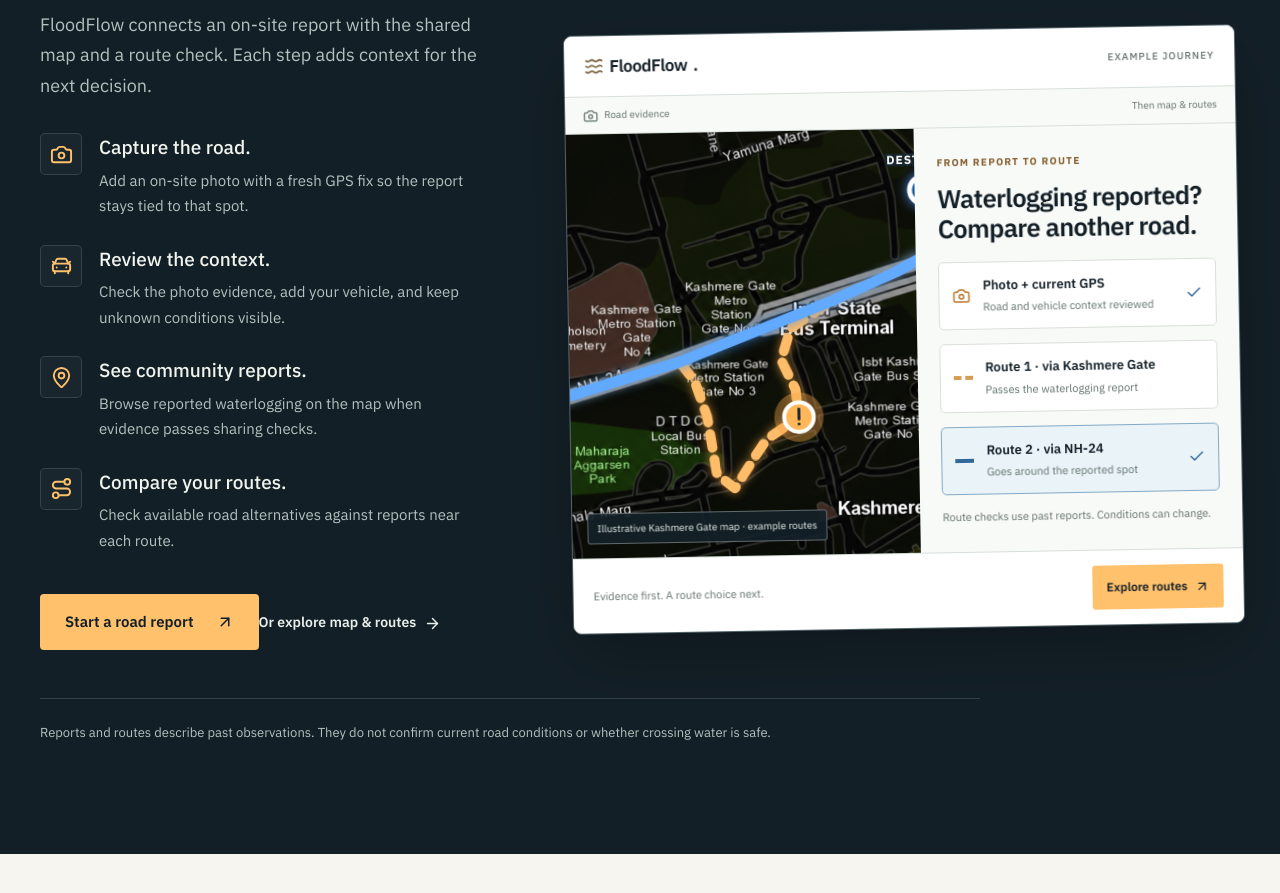
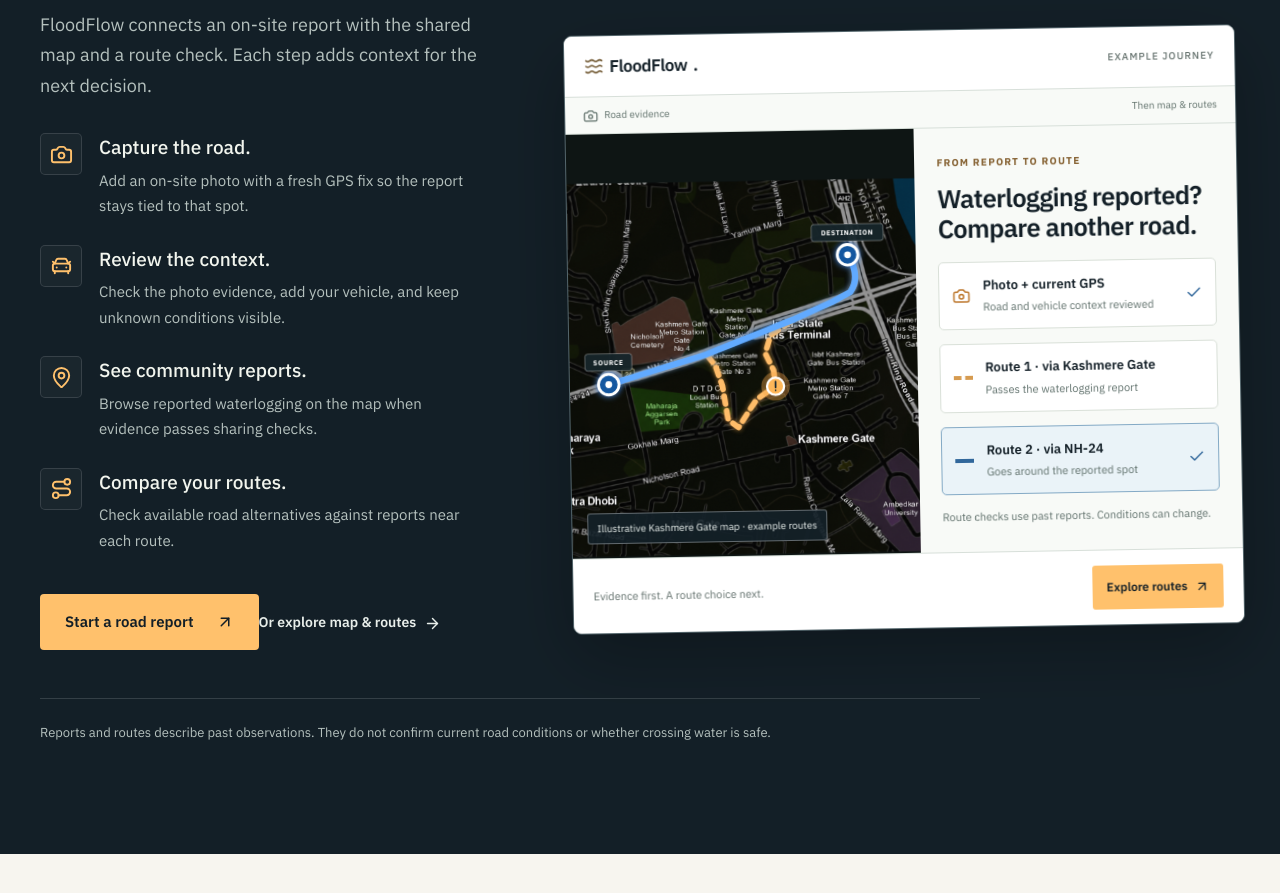
Before and after one commit to Nishannt-X/Amazon_Bharat_build_2, a Next.js app: page / in a window 1280 px wide. Shown: the part 2040-2933 px from the top of the page. Built offline with nearby package versions, Linux system fonts and the light colour scheme.

Commit message:
fix: keep example route endpoints visible

```diff
--- a/src/components/landing/LandingPage.module.css
+++ b/src/components/landing/LandingPage.module.css
@@ -1567,10 +1567,11 @@
 }
 
 .routeMap svg {
+  position: absolute;
+  inset: 0;
   display: block;
   width: 100%;
   height: 100%;
-  min-height: 340px;
 }
 
 .routeRiskPath { fill: none; stroke: #ffbc69; stroke-width: 10; stroke-linecap: round; stroke-linejoin: round; stroke-dasharray: 14 12; filter: drop-shadow(0 0 5px #f2a648aa); }
@@ -1579,7 +1580,8 @@
 .routeFloodHalo { fill: #f2a64866; }
 .routeFlood { fill: #ffb759; stroke: #fff; stroke-width: 4; }
 .routeFloodMark { fill: none; stroke: #182932; stroke-width: 3; stroke-linecap: round; }
-.mapEndpointLabels { fill: #fff; font-size: 12px; font-weight: 700; letter-spacing: 1px; paint-order: stroke; stroke: #17252b; stroke-width: 5; }
+.mapEndpointLabels { fill: #fff; font-size: 12px; font-weight: 700; letter-spacing: 1px; }
+.mapEndpointLabels rect { fill: #17252bf2; stroke: #ffffff90; stroke-width: 1; }
 
 .routeMapLabel {
   position: absolute;
@@ -1708,7 +1710,7 @@
   .signalItem:nth-of-type(n+2) { border-top: 1px solid #ffffff20; }
 
   .routeDemoBody { grid-template-columns: 1fr; }
-  .routeMap, .routeMap svg { min-height: 220px; max-height: 245px; }
+  .routeMap { min-height: 220px; max-height: 245px; }
   .routeChoices { padding: 20px 17px; }
   .routeChoices h3 { font-size: 22px; }
 
--- a/src/components/landing/LandingPage.tsx
+++ b/src/components/landing/LandingPage.tsx
@@ -13,16 +13,21 @@ function JourneyMap() {
   const alternativeRoad = "M178 352 350 302 505 243 570 215 604 197 Q623 169 600 132";
 
   return <div className={styles.routeMap}>
-    <svg viewBox="110 70 610 430" preserveAspectRatio="xMidYMid slice" role="img" aria-label="Example map near Kashmere Gate: orange route passes a reported waterlogged road; blue route follows NH-24 around it">
+    <svg viewBox="110 70 610 430" preserveAspectRatio="xMidYMid meet" role="img" aria-label="Example map near Kashmere Gate: both routes start at the marked source and end at the same destination; orange passes a waterlogging report and blue goes around it">
       <image href="/landing/kashmere-gate-example-map.png" x="0" y="0" width="908" height="653"/>
       <path className={styles.routeRiskPath} d={reportedRoad}/>
       <path className={styles.routeBetterPath} d={alternativeRoad}/>
       <circle cx="470" cy="360" r="25" className={styles.routeFloodHalo}/>
       <circle cx="470" cy="360" r="15" className={styles.routeFlood}/>
       <path d="M470 352v10m0 5h.01" className={styles.routeFloodMark}/>
-      <circle cx="178" cy="352" r="14" className={styles.routeEndpoint}/>
-      <circle cx="600" cy="132" r="14" className={styles.routeEndpoint}/>
-      <g className={styles.mapEndpointLabels}><text x="144" y="391">START</text><text x="563" y="105">DESTINATION</text></g>
+      <circle cx="178" cy="352" r="18" className={styles.routeEndpoint}/>
+      <circle cx="178" cy="352" r="6" fill="white"/>
+      <circle cx="600" cy="132" r="18" className={styles.routeEndpoint}/>
+      <circle cx="600" cy="132" r="6" fill="white"/>
+      <g className={styles.mapEndpointLabels}>
+        <rect x="137" y="298" width="82" height="30" rx="5"/><text x="178" y="318" textAnchor="middle">SOURCE</text>
+        <rect x="537" y="78" width="126" height="30" rx="5"/><text x="600" y="98" textAnchor="middle">DESTINATION</text>
+      </g>
     </svg>
     <span className={styles.routeMapLabel}>Illustrative Kashmere Gate map · example routes</span>
   </div>;
```
